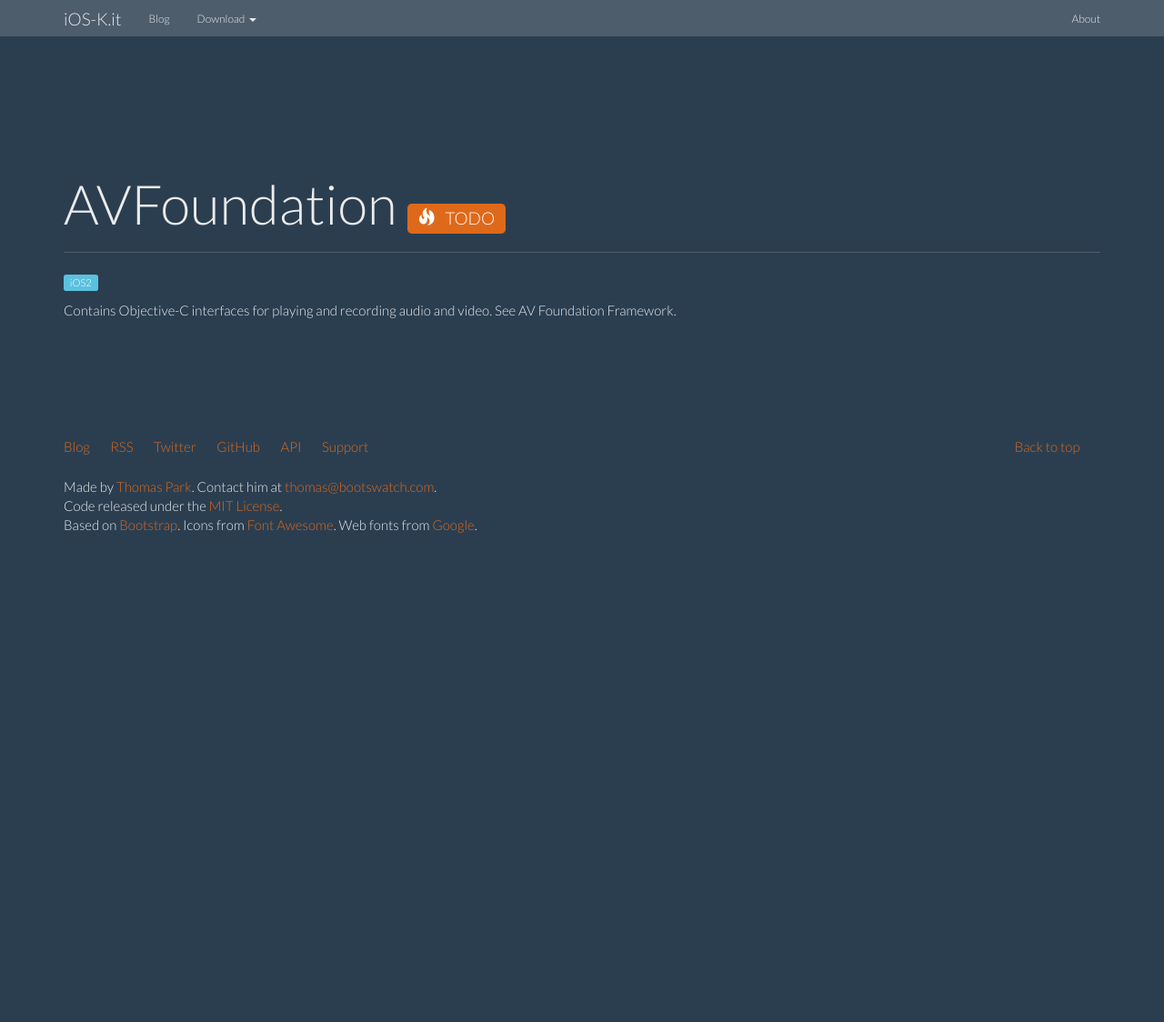
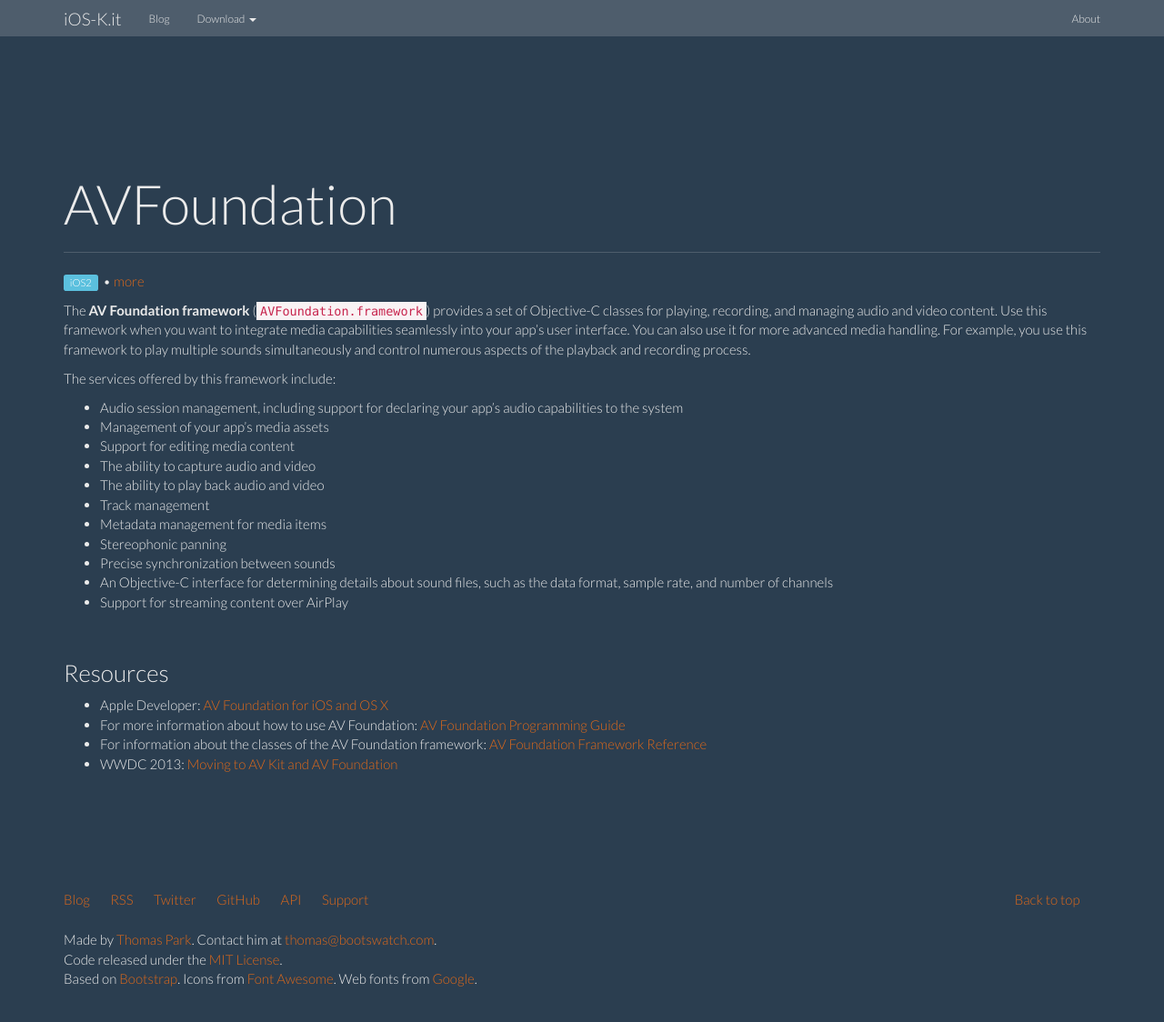
Before and after one commit to ioskit/ioskit.github.io, a Jekyll site: the page built from _kits/AVFoundation.md, in a window 1280 px wide and 1162 px high. Shown: the top 1124 px of the window at 91% size. Built offline with Jekyll 4.4.1, drawn with Linux system fonts in a browser that asks for light colours; nearby versions of some CDN libraries.

Commit message:
AVFoundation & AVKit.

```diff
--- a/_kits/AVFoundation.md
+++ b/_kits/AVFoundation.md
@@ -2,16 +2,42 @@
 layout: kit
 name: 'AVFoundation'
 id: avfoundation
-status: TODO
+status:
 since: iOS2
 prefixe: 'AV'
-link:
-abstract: "Contains Objective-C interfaces for playing and recording audio and video. See AV Foundation Framework."
-links__:
+link: https://developer.apple.com/library/ios/documentation/AudioVideo/Conceptual/AVFoundationPG/Articles/00_Introduction.html
+abstract: "AV Foundation framework provides essential services for working with time-based audiovisual media on iOS and OS X. Through a modern Objective-C interface, you can easily play, capture, edit, or encode media formats such as QuickTime movies and MPEG-4 files."
+links:
  - link:
-     name: 'aaa'
-     url: bbb
-     description: 'ccc'
+     name: 'AV Foundation for iOS and OS X'
+     url: https://developer.apple.com/av-foundation/
+     description: 'Apple Developer: '
+ - link:
+     name: 'AV Foundation Programming Guide'
+     url: https://developer.apple.com/library/ios/documentation/AudioVideo/Conceptual/AVFoundationPG/Articles/00_Introduction.html
+     description: 'For more information about how to use AV Foundation: '
+ - link:
+     name: 'AV Foundation Framework Reference'
+     url: https://developer.apple.com/library/ios/documentation/AVFoundation/Reference/AVFoundationFramework/index.html
+     description: 'For information about the classes of the AV Foundation framework: '
+ - link:
+     name: 'Moving to AV Kit and AV Foundation'
+     url: https://developer.apple.com/videos/wwdc/2013/#606
+     description: 'WWDC 2013: '
 ---
 
-Contains Objective-C interfaces for playing and recording audio and video. See AV Foundation Framework.
+The **AV Foundation framework** (`AVFoundation.framework`) provides a set of Objective-C classes for playing, recording, and managing audio and video content. Use this framework when you want to integrate media capabilities seamlessly into your app’s user interface. You can also use it for more advanced media handling. For example, you use this framework to play multiple sounds simultaneously and control numerous aspects of the playback and recording process.
+
+The services offered by this framework include:
+
+* Audio session management, including support for declaring your app’s audio capabilities to the system
+* Management of your app’s media assets
+* Support for editing media content
+* The ability to capture audio and video
+* The ability to play back audio and video
+* Track management
+* Metadata management for media items
+* Stereophonic panning
+* Precise synchronization between sounds
+* An Objective-C interface for determining details about sound files, such as the data format, sample rate, and number of channels
+* Support for streaming content over AirPlay
```
Also changed, not shown: _kits/AVKit.md (+8 -8 lines).
